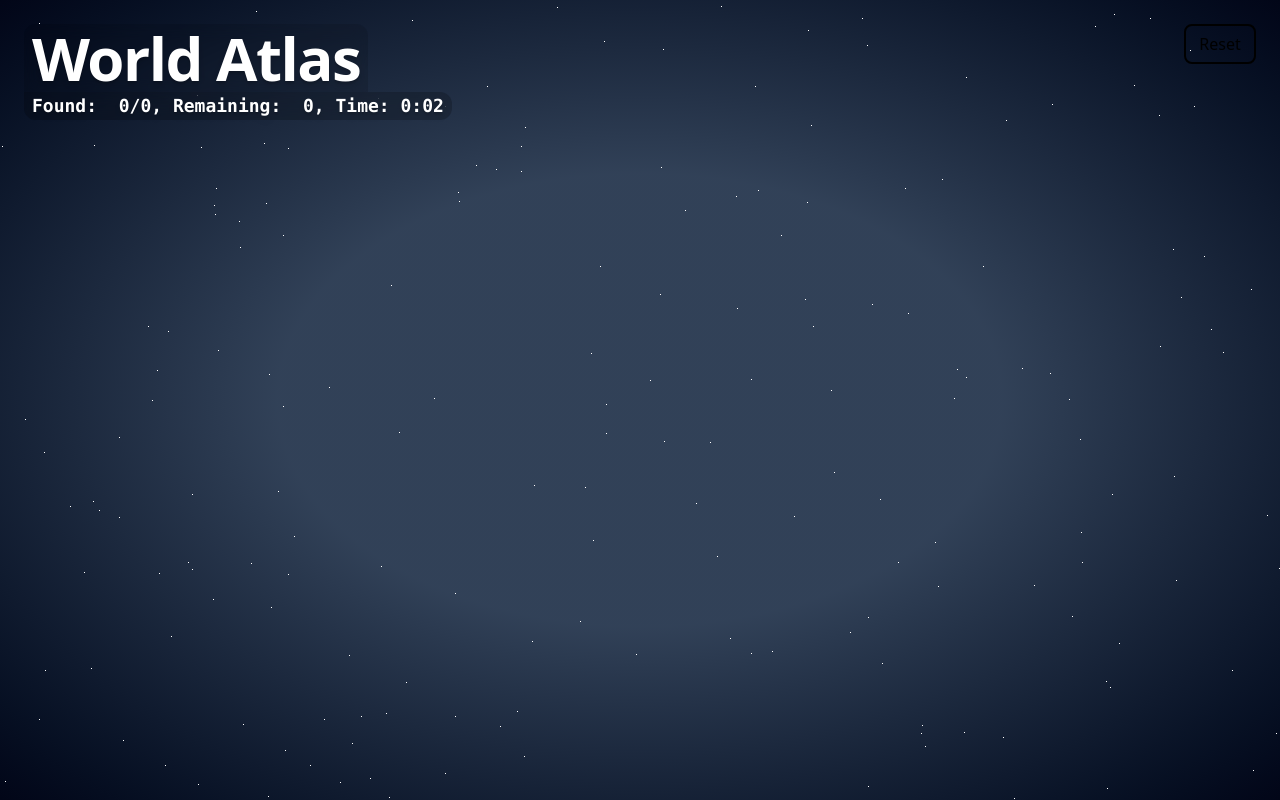
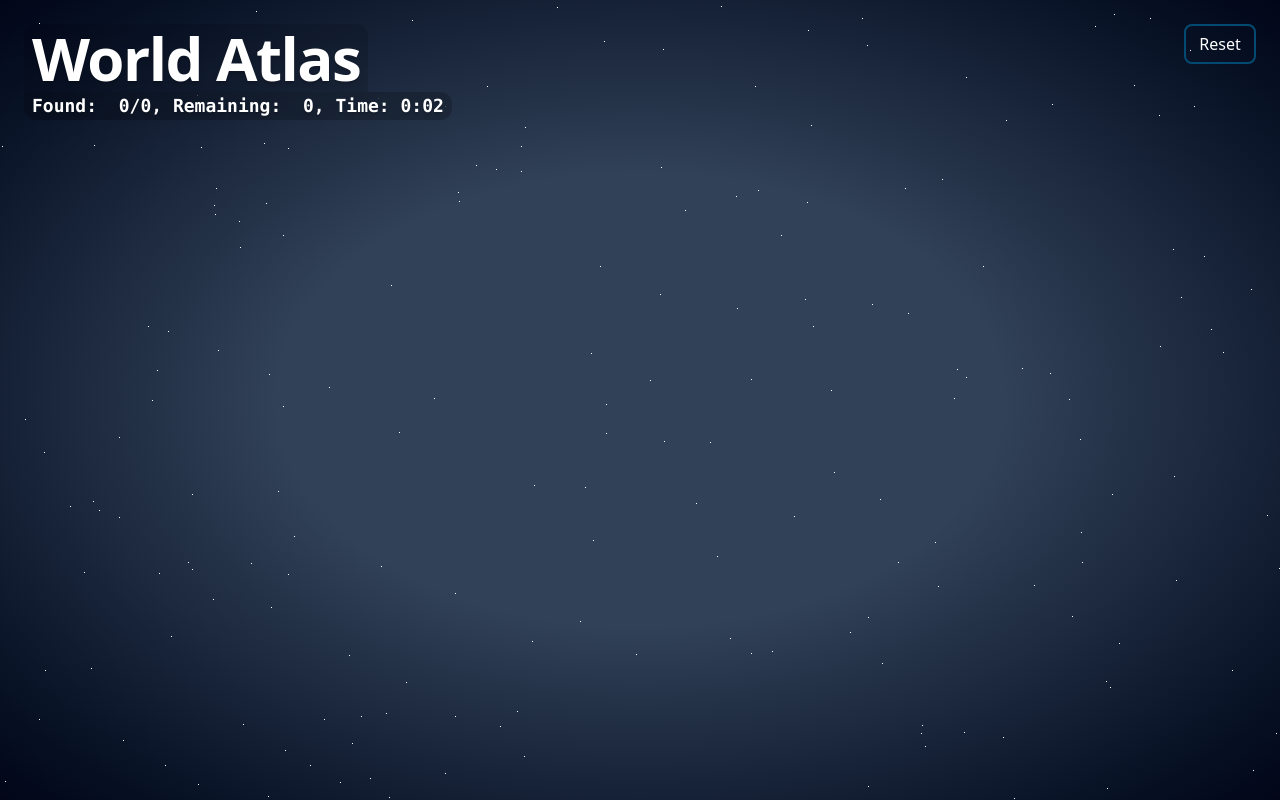
Before and after one commit to AlbertSanIza/world-atlas-quiz, a React (Vite) app: page / in a window 1280 px wide. Both pictures are taken after a click on the button "Start". Built offline with nearby package versions, Linux system fonts and the light colour scheme; no server answers.

Commit message:
fix: update button styles for improved visibility and consistency

```diff
--- a/src/App.tsx
+++ b/src/App.tsx
@@ -28,14 +28,14 @@ export default function App() {
                 <div className="pointer-events-auto">
                     {!started ? (
                         <button
-                            className="flex h-10 w-18 items-center justify-center rounded-lg bg-black text-white hover:cursor-pointer hover:opacity-80"
+                            className="flex h-10 w-18 items-center justify-center rounded-lg bg-sky-950 text-white hover:cursor-pointer hover:opacity-80"
                             onClick={startGame}
                         >
                             Start
                         </button>
                     ) : (
                         <button
-                            className="flex h-10 w-18 items-center justify-center rounded-lg border-2 hover:cursor-pointer hover:underline hover:opacity-80"
+                            className="flex h-10 w-18 items-center justify-center rounded-lg border-2 border-sky-900 text-white hover:cursor-pointer hover:underline hover:opacity-80"
                             onClick={resetGame}
                         >
                             Reset
```
